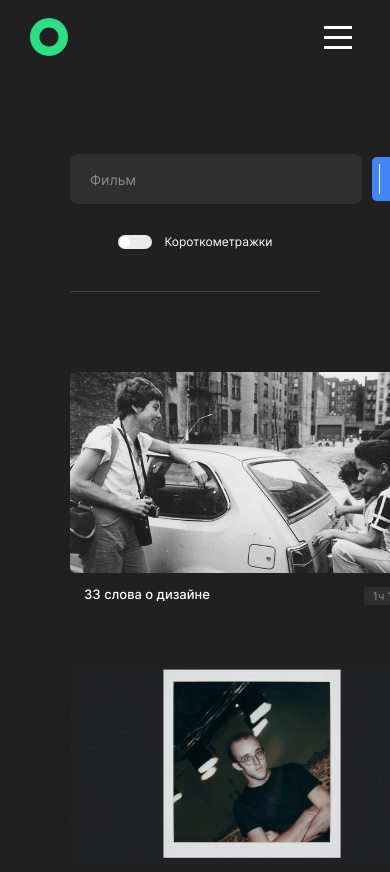
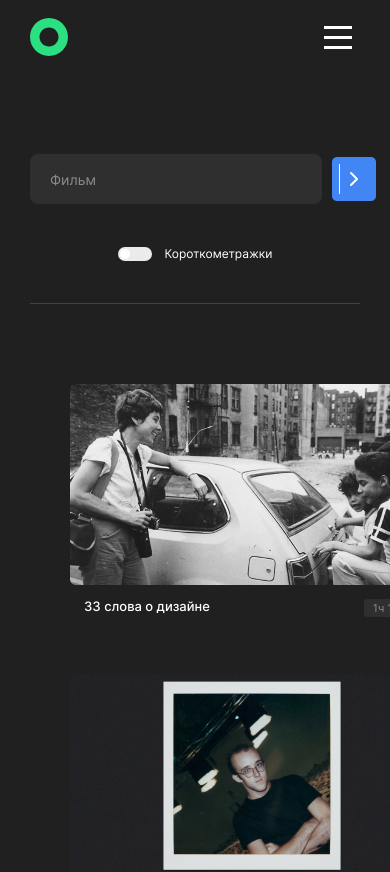
Before and after one commit to BuyanauskasAA/movies-explorer-frontend, a React (Create React App) app: page /movies in a window 390 px wide. Shown: the top 872 px of the page. Built offline with nearby package versions, Linux system fonts and the light colour scheme.

Commit message:
feat: сверстать search-form для 768px

```diff
--- a/src/components/SearchForm/SearchForm.css
+++ b/src/components/SearchForm/SearchForm.css
@@ -47,3 +47,13 @@
 .search-form__submit-button:hover {
   opacity: 0.8;
 }
+
+@media (max-width: 768px) {
+  .search {
+    padding: 0 30px;
+  }
+
+  .search-form__container {
+    margin: 0 0 41px 0;
+  }
+}
```
